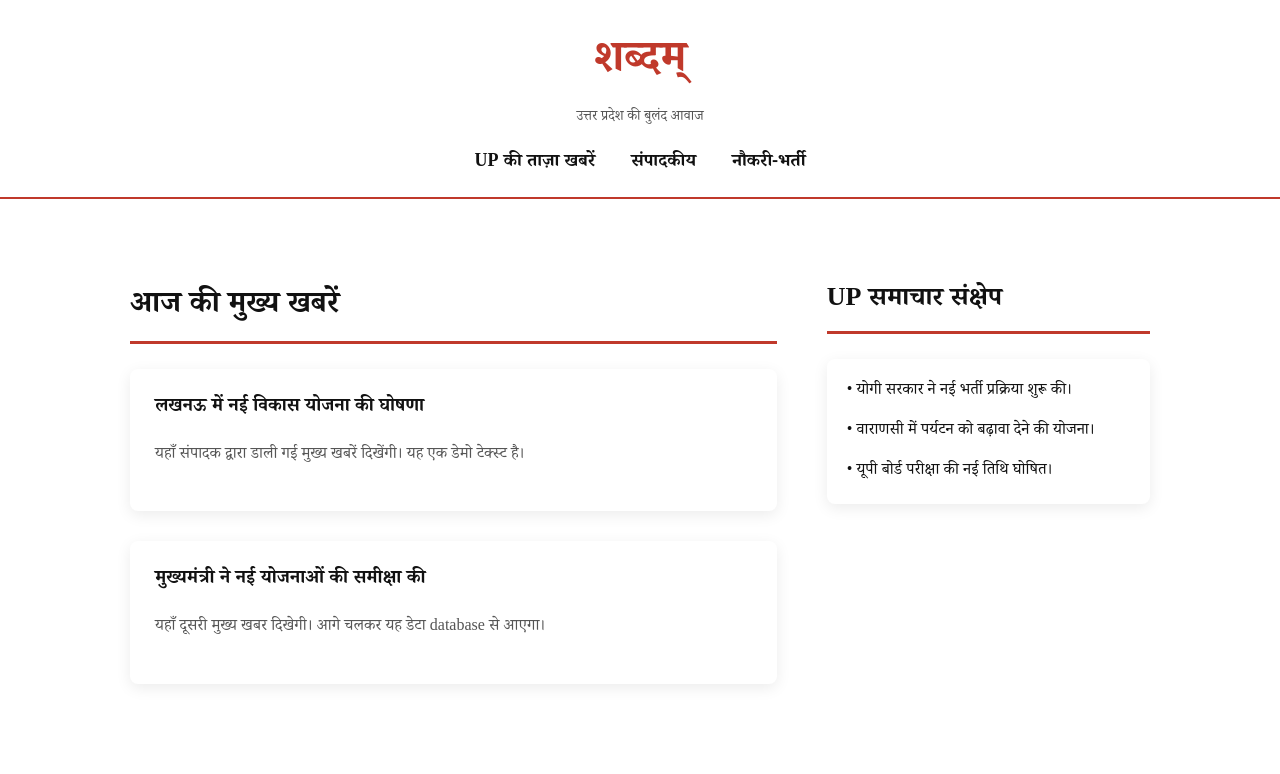
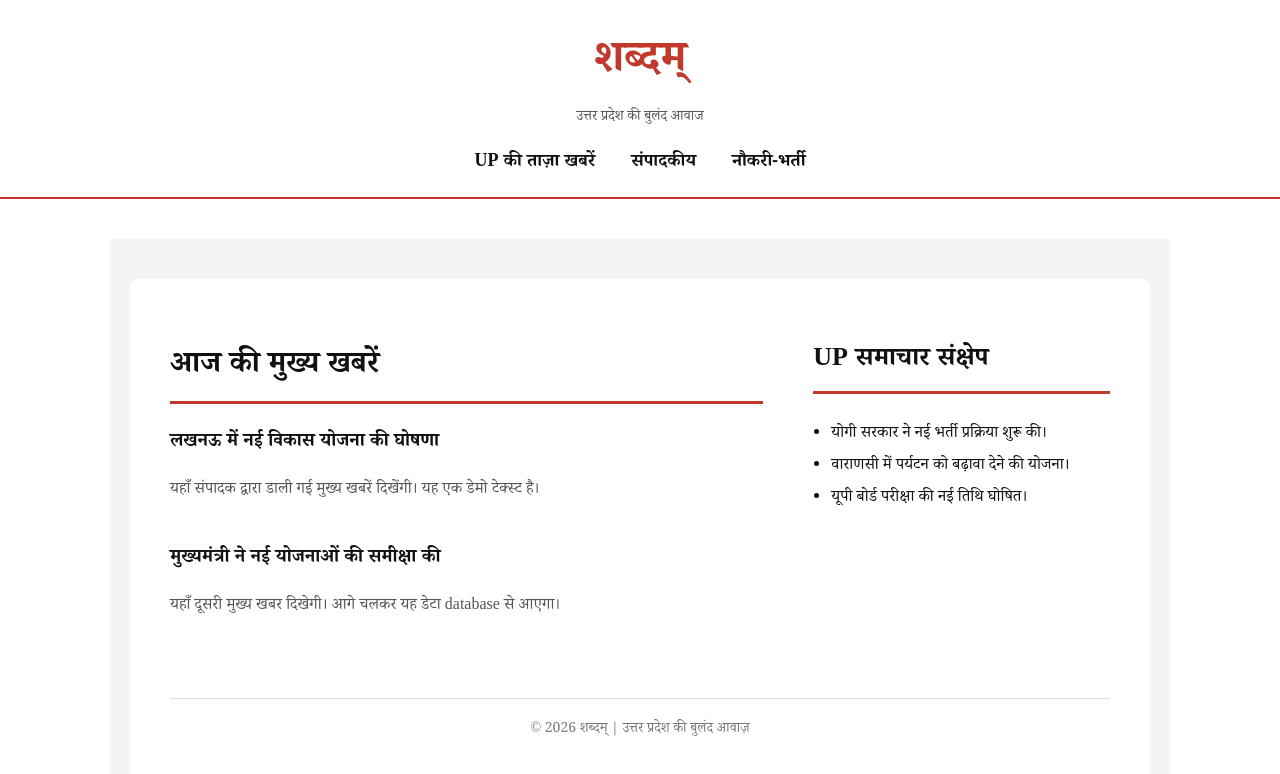
Before and after one commit to mbaitha4/shabadam-up, a Next.js app: page / in a window 1280 px wide. Shown: the top 774 px of the page. Built offline with nearby package versions, Linux system fonts and the light colour scheme.

Commit message:
Update page.tsx

```diff
--- a/app/page.tsx
+++ b/app/page.tsx
@@ -2,9 +2,17 @@ export default function Home() {
   return (
     <div
       style={{
+        background: "#f4f4f4",
+        padding: "40px 20px",
+      }}
+    >
+      <div
+        style={{
           maxWidth: "1200px",
           margin: "0 auto",
-        padding: "20px",
+          background: "#ffffff",
+          padding: "40px",
+          borderRadius: "8px",
         }}
       >
         <div
@@ -27,38 +35,19 @@ export default function Home() {
               आज की मुख्य खबरें
             </h2>
 
-          <div
-            style={{
-              background: "#ffffff",
-              padding: "25px",
-              borderRadius: "8px",
-              boxShadow: "0 4px 15px rgba(0,0,0,0.08)",
-              marginBottom: "30px",
-            }}
-          >
-            <h3 style={{ marginTop: 0 }}>
-              लखनऊ में नई विकास योजना की घोषणा
-            </h3>
+            <article style={{ marginBottom: "40px" }}>
+              <h3>लखनऊ में नई विकास योजना की घोषणा</h3>
               <p style={{ lineHeight: "1.8", color: "#555" }}>
                 यहाँ संपादक द्वारा डाली गई मुख्य खबरें दिखेंगी। यह एक डेमो टेक्स्ट है।
               </p>
-          </div>
+            </article>
 
-          <div
-            style={{
-              background: "#ffffff",
-              padding: "25px",
-              borderRadius: "8px",
-              boxShadow: "0 4px 15px rgba(0,0,0,0.08)",
-            }}
-          >
-            <h3 style={{ marginTop: 0 }}>
-              मुख्यमंत्री ने नई योजनाओं की समीक्षा की
-            </h3>
+            <article>
+              <h3>मुख्यमंत्री ने नई योजनाओं की समीक्षा की</h3>
               <p style={{ lineHeight: "1.8", color: "#555" }}>
                 यहाँ दूसरी मुख्य खबर दिखेगी। आगे चलकर यह डेटा database से आएगा।
               </p>
-          </div>
+            </article>
           </div>
 
           {/* RIGHT COLUMN */}
@@ -74,26 +63,26 @@ export default function Home() {
               UP समाचार संक्षेप
             </h2>
 
+            <ul style={{ lineHeight: "2", paddingLeft: "18px" }}>
+              <li>योगी सरकार ने नई भर्ती प्रक्रिया शुरू की।</li>
+              <li>वाराणसी में पर्यटन को बढ़ावा देने की योजना।</li>
+              <li>यूपी बोर्ड परीक्षा की नई तिथि घोषित।</li>
+            </ul>
+          </div>
+        </div>
+
+        {/* Footer */}
         <div
           style={{
-              background: "#fff",
-              padding: "20px",
-              borderRadius: "8px",
-              boxShadow: "0 4px 15px rgba(0,0,0,0.08)",
+            marginTop: "60px",
+            paddingTop: "20px",
+            borderTop: "1px solid #ddd",
+            textAlign: "center",
+            color: "#777",
+            fontSize: "14px",
           }}
         >
-            <ul style={{ listStyle: "none", padding: 0, margin: 0 }}>
-              <li style={{ marginBottom: "15px" }}>
-                • योगी सरकार ने नई भर्ती प्रक्रिया शुरू की।
-              </li>
-              <li style={{ marginBottom: "15px" }}>
-                • वाराणसी में पर्यटन को बढ़ावा देने की योजना।
-              </li>
-              <li>
-                • यूपी बोर्ड परीक्षा की नई तिथि घोषित।
-              </li>
-            </ul>
-          </div>
+          © 2026 शब्दम् | उत्तर प्रदेश की बुलंद आवाज़
         </div>
       </div>
     </div>
```
Lines whose indentation alone changed are shown as unchanged.
